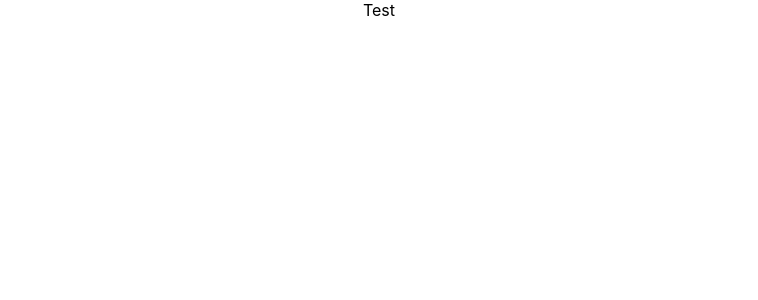
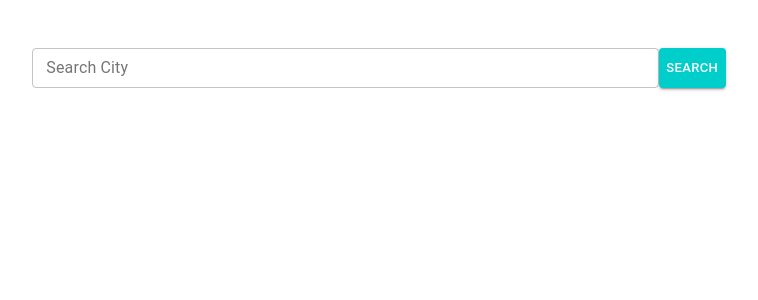
Before and after one commit to bhavesh-deepcompute/WeatherApp, a React (Create React App) app: page / in a window 1280 px wide. Shown: the top 300 px of the page, without its empty margins (261-1019 px from the left). Built offline with nearby package versions, Linux system fonts and the light colour scheme.

Commit message:
ADDED: search bar and button

```diff
--- a/src/App.js
+++ b/src/App.js
@@ -1,5 +1,4 @@
 import React from 'react';
-import './App.css';
 import Weather from './Component/Weather';
 
 function App() {
--- a/src/Component/Weather.jsx
+++ b/src/Component/Weather.jsx
@@ -1,7 +1,20 @@
 import React from "react";
+import { Grid, Button, TextField } from "@material-ui/core";
 
-export default function Weather(){
-	return (
-	<div>Test</div>
-			);
+export default function Weather() {
+  return (
+    <Grid container className="container">
+      <Grid item md={8} className="search">
+        <TextField
+          label="Search City"
+          fullWidth
+          size="small"
+          variant="outlined"
+        />
+        <Button size="small" variant="contained" color="primary">
+          Search
+        </Button>
+      </Grid>
+    </Grid>
+  );
 }
--- /dev/null
+++ b/src/Styles/_variables.scss
@@ -0,0 +1,4 @@
+$primary: #00CECB;
+$primary-dark: #00CECB;
+
+$background-color: #596F62;
--- /dev/null
+++ b/src/Styles/_weather.scss
@@ -0,0 +1,13 @@
+@import './variables';
+
+.container{
+    padding: 3em;
+    display: flex;
+    justify-content: center;
+}
+
+.search{
+    display: flex;
+    padding: 0em 3em;
+    justify-content: center;
+}
--- /dev/null
+++ b/src/Styles/style.css
@@ -0,0 +1,25 @@
+.container {
+  padding: 3em;
+  display: -webkit-box;
+  display: -ms-flexbox;
+  display: flex;
+  -webkit-box-pack: center;
+      -ms-flex-pack: center;
+          justify-content: center;
+}
+
+.search {
+  display: -webkit-box;
+  display: -ms-flexbox;
+  display: flex;
+  padding: 0em 3em;
+  -webkit-box-pack: center;
+      -ms-flex-pack: center;
+          justify-content: center;
+}
+
+body {
+  height: 100%;
+  width: 100%;
+}
+/*# sourceMappingURL=style.css.map */
--- /dev/null
+++ b/src/Styles/style.scss
@@ -0,0 +1,7 @@
+@import './weather';
+@import './variables';
+
+body{
+    height: 100%;
+    width: 100%;
+}
--- a/src/index.js
+++ b/src/index.js
@@ -1,12 +1,28 @@
 import React from 'react';
 import ReactDOM from 'react-dom';
 import './index.css';
+import './Styles/style.css';
 import App from './App';
 import * as serviceWorker from './serviceWorker';
+import { createMuiTheme, ThemeProvider } from '@material-ui/core';
+
+
+const theme = createMuiTheme({
+  palette: {
+    primary: {
+      main: "#00CECB",
+      dark: "#00CEFB",
+      contrastText: "#FFFFFF",
+    }
+  }
+});
+
 
 ReactDOM.render(
   <React.StrictMode>
-    <App />
+    <ThemeProvider theme={theme}>
+        <App />
+      </ThemeProvider>
   </React.StrictMode>,
   document.getElementById('root')
 );
```
Also changed, not shown: 1 other file (tests, documents, lock files or other folders).
